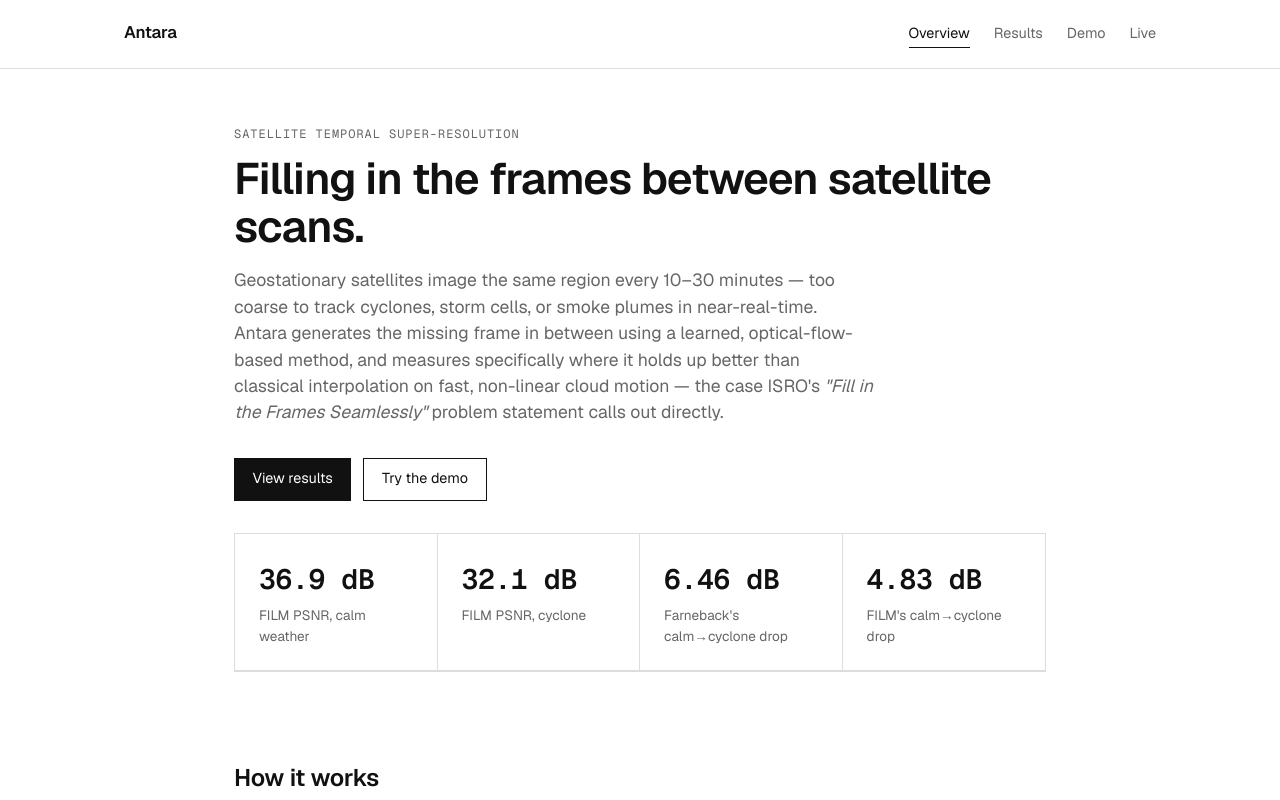
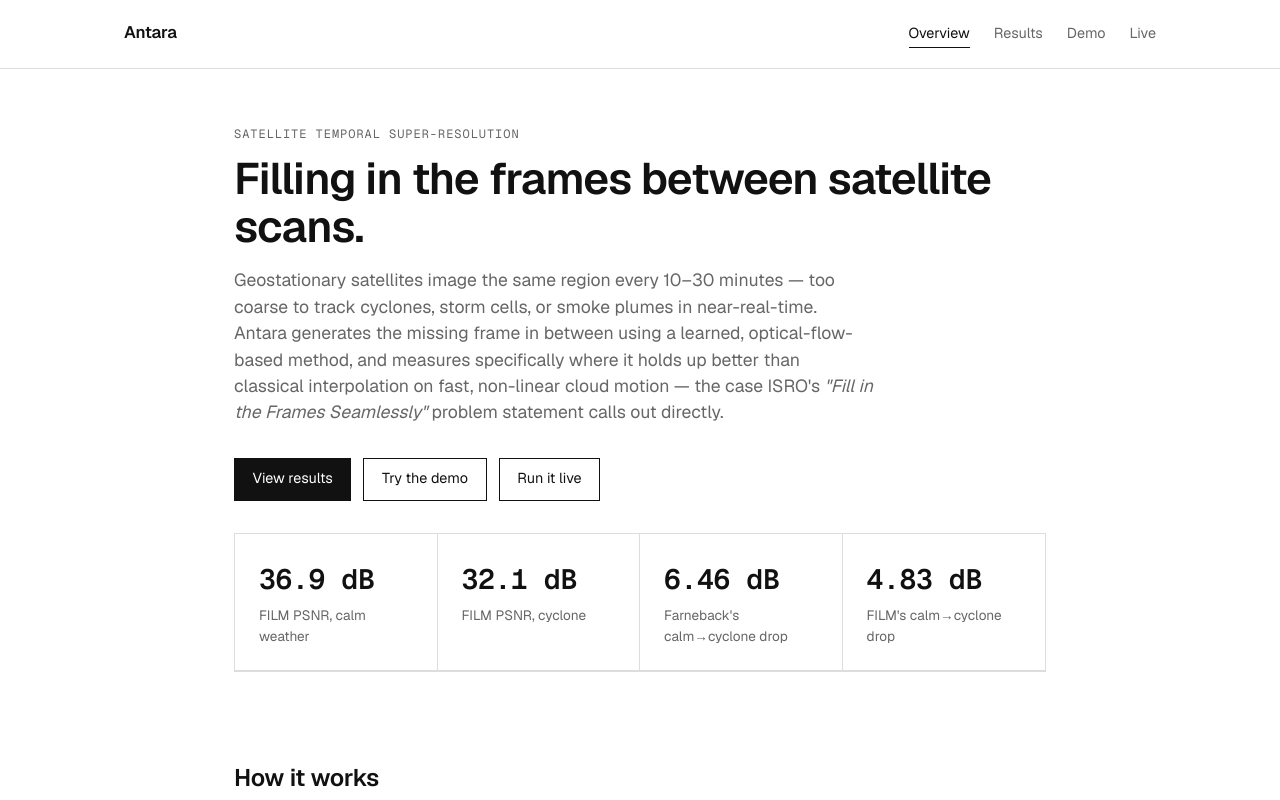
Before and after one commit to HimanshuSolo/Antara, a Next.js app in the folder web/: page / in a window 1280 px wide. Shown: the top 800 px of the page. Built offline with nearby package versions, Linux system fonts and the light colour scheme.

Commit message:
feat(web): link to the live page from the homepage

```diff
--- a/web/app/page.tsx
+++ b/web/app/page.tsx
@@ -40,6 +40,9 @@
           <Link href="/demo" className="btn btn--secondary">
             Try the demo
           </Link>
+          <Link href="/live" className="btn btn--secondary">
+            Run it live
+          </Link>
         </div>
 
         <div className="stat-grid">
```
